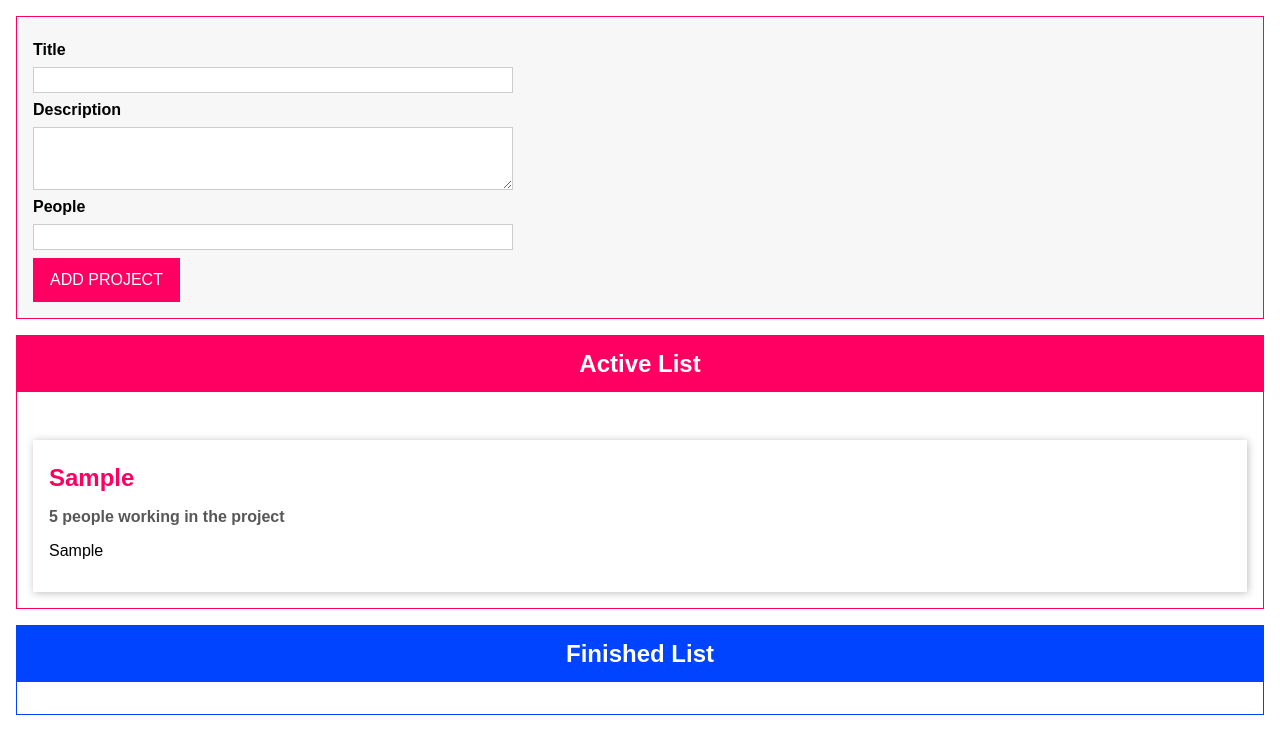
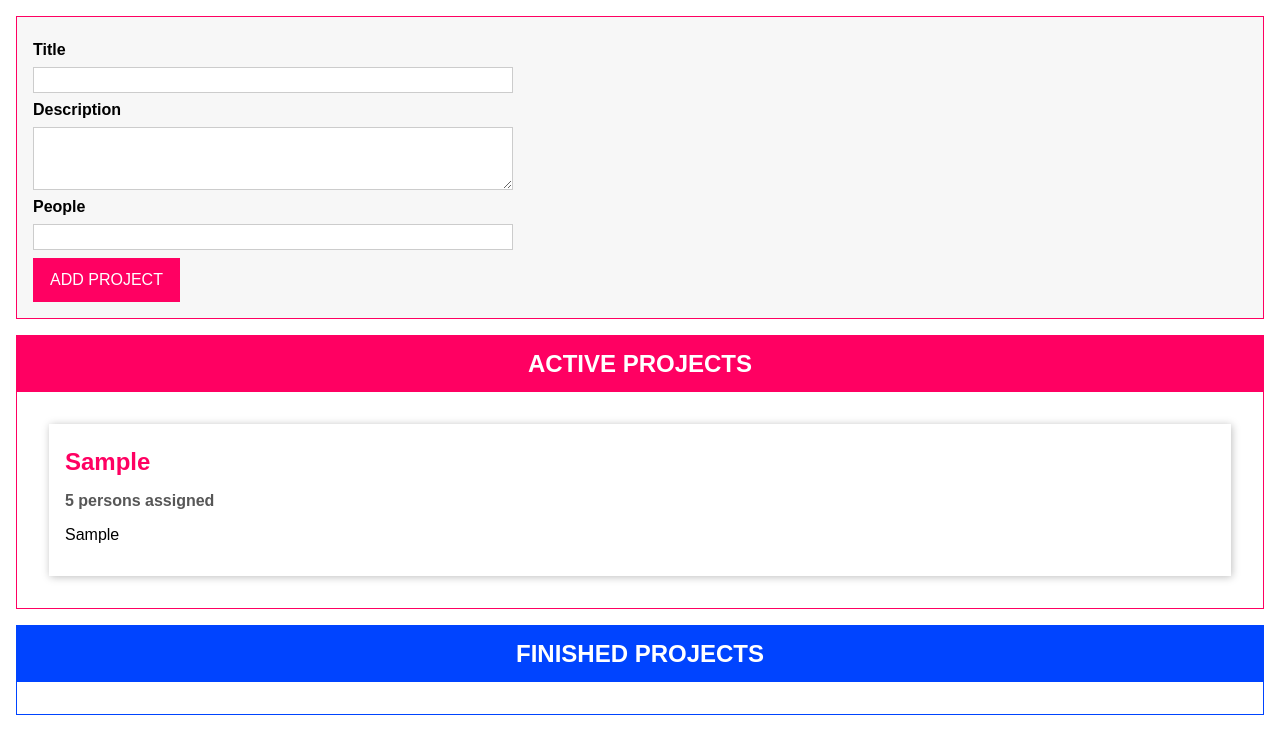
Before and after one commit to Tranivic/drag-and-drop, a website with bundled scripts: page index.html in a window 1280 px wide. Both pictures are taken after typing "Sample", "Sample", "5" into the empty fields and a click on the button "ADD PROJECT". Built offline with nearby package versions, Linux system fonts and the light colour scheme.

Commit message:
project code

```diff
--- a/app.css
+++ b/app.css
@@ -91,8 +91,7 @@ button:active {
   box-shadow: 1px 1px 8px rgba(0, 0, 0, 0.26);
   padding: 1rem;
   margin: 1rem;
-  text-decoration: none;
-  list-style: none;
+  background: white;
 }
 
 .projects li h2 {
--- a/index.html
+++ b/index.html
@@ -27,7 +27,11 @@
       </form>
     </template>
     <template id="single-project">
-      <li></li>
+      <li draggable="true">
+        <h2></h2>
+        <h3></h3>
+        <p></p>
+      </li>
     </template>
     <template id="project-list">
       <section class="projects">
--- a/src/app.ts
+++ b/src/app.ts
@@ -1,11 +1,88 @@
-//  Enums
+// Drag & Drop Interfaces
+interface Draggable {
+  dragStartHandler(event: DragEvent): void;
+  dragEndHandler(event: DragEvent): void;
+}
 
-enum projectStatus {
-  Active = 'active',
-  Finished = 'finished',
+interface DragTarget {
+  dragOverHandler(event: DragEvent): void;
+  dropHandler(event: DragEvent): void;
+  dragLeaveHandler(event: DragEvent): void;
 }
+
+// Project Type
+enum ProjectStatus {
+  Active,
+  Finished
+}
+
+class Project {
+  constructor(
+    public id: string,
+    public title: string,
+    public description: string,
+    public people: number,
+    public status: ProjectStatus
+  ) {}
+}
+
+// Project State Management
+type Listener<T> = (items: T[]) => void;
+
+class State<T> {
+  protected listeners: Listener<T>[] = [];
+
+  addListener(listenerFn: Listener<T>) {
+    this.listeners.push(listenerFn);
+  }
+}
+
+class ProjectState extends State<Project> {
+  private projects: Project[] = [];
+  private static instance: ProjectState;
+
+  private constructor() {
+    super();
+  }
+
+  static getInstance() {
+    if (this.instance) {
+      return this.instance;
+    }
+    this.instance = new ProjectState();
+    return this.instance;
+  }
+
+  addProject(title: string, description: string, numOfPeople: number) {
+    const newProject = new Project(
+      Math.random().toString(),
+      title,
+      description,
+      numOfPeople,
+      ProjectStatus.Active
+    );
+    this.projects.push(newProject);
+    this.updateListeners();
+  }
+
+  moveProject(projectId: string, newStatus: ProjectStatus) {
+    const project = this.projects.find(prj => prj.id === projectId);
+    if (project && project.status !== newStatus) {
+      project.status = newStatus;
+      this.updateListeners();
+    }
+  }
+
+  private updateListeners() {
+    for (const listenerFn of this.listeners) {
+      listenerFn(this.projects.slice());
+    }
+  }
+}
+
+const projectState = ProjectState.getInstance();
+
 // Validation
-
 interface Validatable {
   value: string | number;
   required?: boolean;
@@ -14,15 +91,6 @@ interface Validatable {
   min?: number;
   max?: number;
 }
-//Interfaces
-
-interface ProjectObj {
-  title: string;
-  description: string;
-  peoples: number;
-  active: boolean;
-}
-// Functions
 
 function validate(validatableInput: Validatable) {
   let isValid = true;
@@ -58,8 +126,7 @@ function validate(validatableInput: Validatable) {
   return isValid;
 }
 
-// Autobind decorator
-
+// autobind decorator
 function autobind(_: any, _2: string, descriptor: PropertyDescriptor) {
   const originalMethod = descriptor.value;
   const adjDescriptor: PropertyDescriptor = {
@@ -67,34 +134,174 @@ function autobind(_: any, _2: string, descriptor: PropertyDescriptor) {
     get() {
       const boundFn = originalMethod.bind(this);
       return boundFn;
-    },
+    }
   };
   return adjDescriptor;
 }
 
+// Component Base Class
+abstract class Component<T extends HTMLElement, U extends HTMLElement> {
+  templateElement: HTMLTemplateElement;
+  hostElement: T;
+  element: U;
+
+  constructor(
+    templateId: string,
+    hostElementId: string,
+    insertAtStart: boolean,
+    newElementId?: string
+  ) {
+    this.templateElement = document.getElementById(
+      templateId
+    )! as HTMLTemplateElement;
+    this.hostElement = document.getElementById(hostElementId)! as T;
+
+    const importedNode = document.importNode(
+      this.templateElement.content,
+      true
+    );
+    this.element = importedNode.firstElementChild as U;
+    if (newElementId) {
+      this.element.id = newElementId;
+    }
+
+    this.attach(insertAtStart);
+  }
+
+  private attach(insertAtBeginning: boolean) {
+    this.hostElement.insertAdjacentElement(
+      insertAtBeginning ? 'afterbegin' : 'beforeend',
+      this.element
+    );
+  }
+
+  abstract configure(): void;
+  abstract renderContent(): void;
+}
+
+// ProjectItem Class
+class ProjectItem extends Component<HTMLUListElement, HTMLLIElement>
+  implements Draggable {
+  private project: Project;
+
+  get persons() {
+    if (this.project.people === 1) {
+      return '1 person';
+    } else {
+      return `${this.project.people} persons`;
+    }
+  }
+
+  constructor(hostId: string, project: Project) {
+    super('single-project', hostId, false, project.id);
+    this.project = project;
+
+    this.configure();
+    this.renderContent();
+  }
+
+  @autobind
+  dragStartHandler(event: DragEvent) {
+    event.dataTransfer!.setData('text/plain', this.project.id);
+    event.dataTransfer!.effectAllowed = 'move';
+  }
+
+  dragEndHandler(_: DragEvent) {
+    console.log('DragEnd');
+  }
+
+  configure() {
+    this.element.addEventListener('dragstart', this.dragStartHandler);
+    this.element.addEventListener('dragend', this.dragEndHandler);
+  }
+
+  renderContent() {
+    this.element.querySelector('h2')!.textContent = this.project.title;
+    this.element.querySelector('h3')!.textContent = this.persons + ' assigned';
+    this.element.querySelector('p')!.textContent = this.project.description;
+  }
+}
+
+// ProjectList Class
+class ProjectList extends Component<HTMLDivElement, HTMLElement>
+  implements DragTarget {
+  assignedProjects: Project[];
+
+  constructor(private type: 'active' | 'finished') {
+    super('project-list', 'app', false, `${type}-projects`);
+    this.assignedProjects = [];
+
+    this.configure();
+    this.renderContent();
+  }
+
+  @autobind
+  dragOverHandler(event: DragEvent) {
+    if (event.dataTransfer && event.dataTransfer.types[0] === 'text/plain') {
+      event.preventDefault();
+      const listEl = this.element.querySelector('ul')!;
+      listEl.classList.add('droppable');
+    }
+  }
+
+  @autobind
+  dropHandler(event: DragEvent) {
+    const prjId = event.dataTransfer!.getData('text/plain');
+    projectState.moveProject(
+      prjId,
+      this.type === 'active' ? ProjectStatus.Active : ProjectStatus.Finished
+    );
+  }
+
+  @autobind
+  dragLeaveHandler(_: DragEvent) {
+    const listEl = this.element.querySelector('ul')!;
+    listEl.classList.remove('droppable');
+  }
+
+  configure() {
+    this.element.addEventListener('dragover', this.dragOverHandler);
+    this.element.addEventListener('dragleave', this.dragLeaveHandler);
+    this.element.addEventListener('drop', this.dropHandler);
+
+    projectState.addListener((projects: Project[]) => {
+      const relevantProjects = projects.filter(prj => {
+        if (this.type === 'active') {
+          return prj.status === ProjectStatus.Active;
+        }
+        return prj.status === ProjectStatus.Finished;
+      });
+      this.assignedProjects = relevantProjects;
+      this.renderProjects();
+    });
+  }
+
+  renderContent() {
+    const listId = `${this.type}-projects-list`;
+    this.element.querySelector('ul')!.id = listId;
+    this.element.querySelector('h2')!.textContent =
+      this.type.toUpperCase() + ' PROJECTS';
+  }
+
+  private renderProjects() {
+    const listEl = document.getElementById(
+      `${this.type}-projects-list`
+    )! as HTMLUListElement;
+    listEl.innerHTML = '';
+    for (const prjItem of this.assignedProjects) {
+      new ProjectItem(this.element.querySelector('ul')!.id, prjItem);
+    }
+  }
+}
+
 // ProjectInput Class
-
-class ProjectInput {
-  templateElement: HTMLTemplateElement;
-  hostElement: HTMLDivElement;
-  element: HTMLFormElement;
+class ProjectInput extends Component<HTMLDivElement, HTMLFormElement> {
   titleInputElement: HTMLInputElement;
   descriptionInputElement: HTMLInputElement;
   peopleInputElement: HTMLInputElement;
 
   constructor() {
-    this.templateElement = document.getElementById(
-      'project-input'
-    )! as HTMLTemplateElement;
-    this.hostElement = document.getElementById('app')! as HTMLDivElement;
-
-    const importedNode = document.importNode(
-      this.templateElement.content,
-      true
-    );
-    this.element = importedNode.firstElementChild as HTMLFormElement;
-    this.element.id = 'user-input';
-
+    super('project-input', 'app', true, 'user-input');
     this.titleInputElement = this.element.querySelector(
       '#title'
     ) as HTMLInputElement;
@@ -104,10 +311,14 @@ class ProjectInput {
     this.peopleInputElement = this.element.querySelector(
       '#people'
     ) as HTMLInputElement;
+    this.configure();
+  }
 
-    this.configure();
-    this.attach();
+  configure() {
+    this.element.addEventListener('submit', this.submitHandler);
   }
+
+  renderContent() {}
 
   private gatherUserInput(): [string, string, number] | void {
     const enteredTitle = this.titleInputElement.value;
@@ -116,18 +327,18 @@ class ProjectInput {
 
     const titleValidatable: Validatable = {
       value: enteredTitle,
-      required: true,
+      required: true
     };
     const descriptionValidatable: Validatable = {
       value: enteredDescription,
       required: true,
-      minLength: 5,
+      minLength: 5
     };
     const peopleValidatable: Validatable = {
       value: +enteredPeople,
       required: true,
       min: 1,
-      max: 5,
+      max: 5
     };
 
     if (
@@ -153,130 +364,13 @@ class ProjectInput {
     event.preventDefault();
     const userInput = this.gatherUserInput();
     if (Array.isArray(userInput)) {
-      const newProject: ProjectObj = {
-        title: userInput[0],
-        description: userInput[1],
-        peoples: userInput[2],
-        active: true,
-      };
-      globalState.pushNewProject(newProject);
+      const [title, desc, people] = userInput;
+      projectState.addProject(title, desc, people);
       this.clearInputs();
-      globalState.renderProjectsOnDOM();
-    }
-  }
-
-  private configure() {
-    this.element.addEventListener('submit', this.submitHandler);
-  }
-
-  private attach() {
-    this.hostElement.insertAdjacentElement('afterbegin', this.element);
-  }
-}
-
-// Project list class
-
-class ProjectList {
-  templateElement: HTMLTemplateElement;
-  hostElement: HTMLDivElement;
-  element: HTMLElement;
-
-  constructor(private type: 'finished' | 'active') {
-    this.templateElement = document.getElementById(
-      'project-list'
-    )! as HTMLTemplateElement;
-
-    this.hostElement = document.getElementById('app')! as HTMLDivElement;
-
-    const importedNode = document.importNode(
-      this.templateElement.content,
-      true
-    );
-
-    this.element = importedNode.firstElementChild as HTMLElement;
-    this.element.id = `${this.type}-projects`;
-    this.attach();
-    this.renderContent(this.type);
-  }
-
-  private renderContent(listType: string) {
-    const listTitle = listType === 'active' ? 'Active List' : 'Finished List';
-    const listId = `${this.type}-projects-list`;
-    this.element.querySelector('h2')!.innerHTML = listTitle;
-    this.element.querySelector('ul')!.id = listId;
-  }
-
-  private attach() {
-    this.hostElement.insertAdjacentElement('beforeend', this.element);
-  }
-}
-
-// Global project state (data)
-
-class ProjectState {
-  activeProjects: ProjectObj[] = [];
-  finishedProjects: ProjectObj[] = [];
-  private static instance: ProjectState;
-
-  constructor() {}
-
-  static getInstance() {
-    if (this.instance) {
-      return this.instance;
-    }
-    this.instance = new ProjectState();
-    return this.instance;
-  }
-
-  public pushNewProject(project: ProjectObj) {
-    if (project.active) {
-      this.activeProjects.push(project);
-      console.log(this.activeProjects);
-    } else {
-      this.finishedProjects.push(project);
-      console.log(this.finishedProjects);
-    }
-  }
-
-  public renderProjectsOnDOM() {
-    const finishedListElement = finishedList.element;
-    const activeListElement = activeList.element;
-
-    if (this.activeProjects.length > 0) {
-      this.activeProjects.forEach((element) => {
-        let liElement = document.createElement('li');
-        liElement.classList.add('list-item');
-        liElement.innerHTML = `
-          <h2>${element.title}</h2>
-          <h3>${element.peoples} ${
-          element.peoples > 1 ? 'people' : 'person'
-        } working in the project</h3>
-          <p>${element.description}</p>
-        `;
-        activeListElement.appendChild(liElement);
-      });
-    }
-
-    if (this.finishedProjects.length > 0) {
-      this.finishedProjects.forEach((element) => {
-        let liElement = document.createElement('li');
-        liElement.classList.add('list-item');
-        liElement.innerHTML = `
-          <h2>${element.title}</h2>
-          <h3>${element.peoples} ${
-          element.peoples > 1 ? 'people' : 'person'
-        } working in the project</h3>
-          <p>${element.description}</p>
-        `;
-        finishedListElement.appendChild(liElement);
-      });
     }
   }
 }
 
-const globalState = ProjectState.getInstance();
-
-// Configurations
 const prjInput = new ProjectInput();
-const activeList = new ProjectList(projectStatus.Active);
-const finishedList = new ProjectList(projectStatus.Finished);
+const activePrjList = new ProjectList('active');
+const finishedPrjList = new ProjectList('finished');
```
